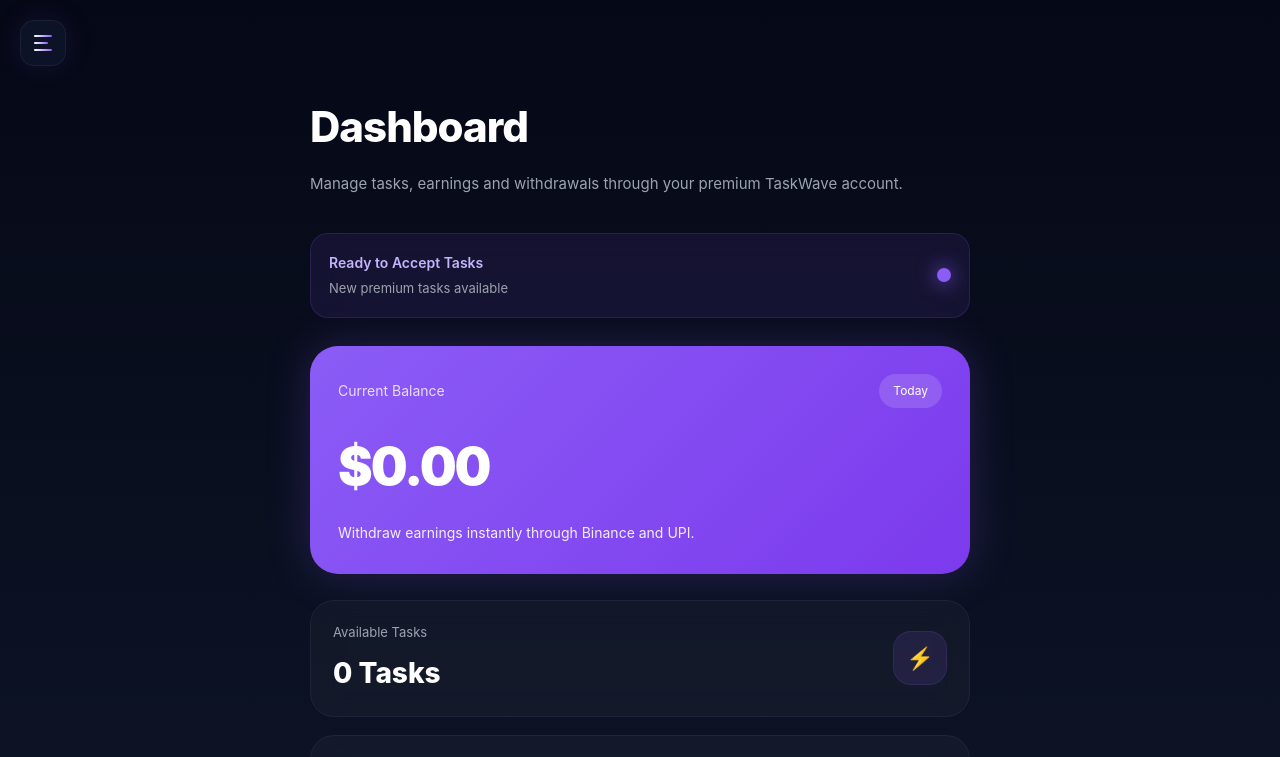
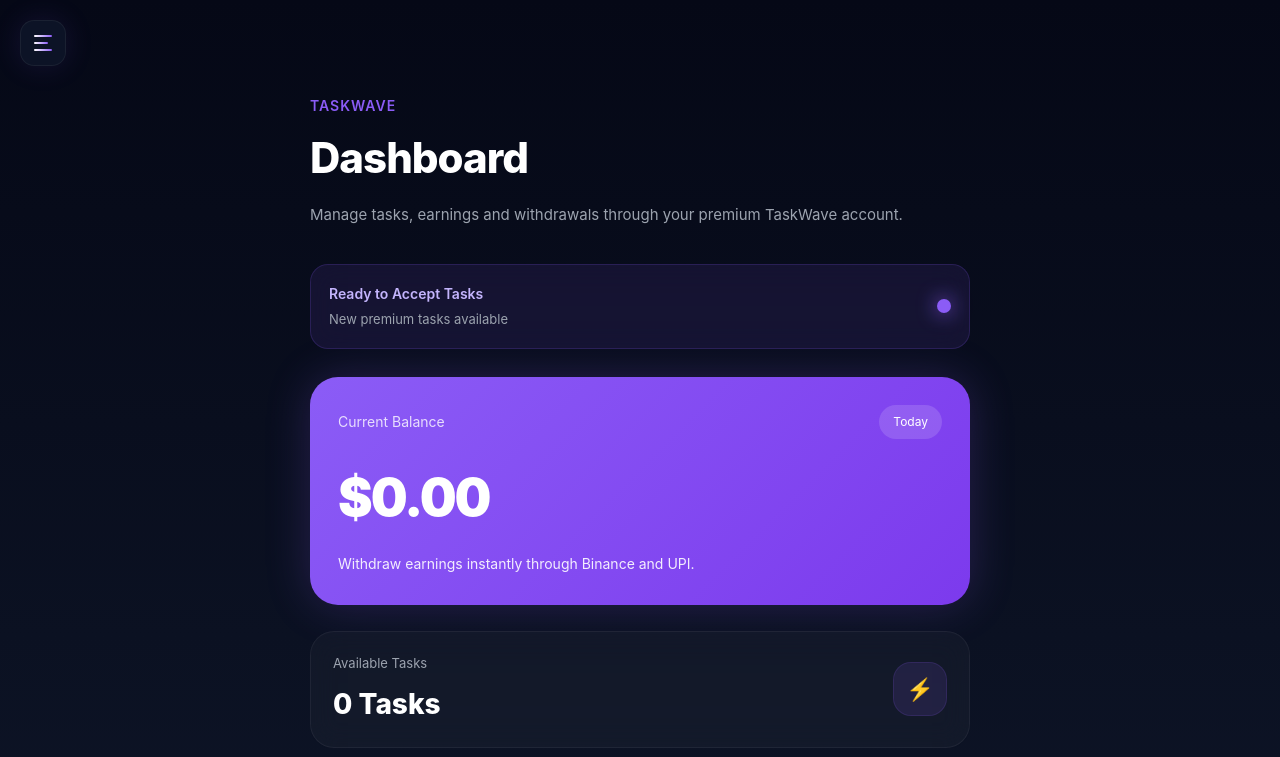
Before and after one commit to taskwave69/taskwave, a React (Vite) app: page /dashboard in a window 1280 px wide. Shown: the top 757 px of the page. Built offline with nearby package versions, Linux system fonts and the light colour scheme.

Commit message:
dashboard new look

```diff
--- a/src/pages/Dashboard.jsx
+++ b/src/pages/Dashboard.jsx
@@ -31,13 +31,28 @@
         }}
       >
 
-        {/* TOP SPACE */}
+        {/* HEADER */}
         <div
           style={{
             marginBottom: "35px",
           }}
         >
 
+          {/* SMALL TITLE */}
+          <p
+            style={{
+              color: "#8b5cf6",
+              fontSize: "14px",
+              fontWeight: "600",
+              letterSpacing: "1px",
+              marginBottom: "10px",
+              textTransform: "uppercase",
+            }}
+          >
+            TaskWave
+          </p>
+
+          {/* BIG TITLE */}
           <h1
             style={{
               fontSize: "42px",
@@ -49,6 +64,7 @@
             Dashboard
           </h1>
 
+          {/* DESCRIPTION */}
           <p
             style={{
               color: "#9ca3af",
```
